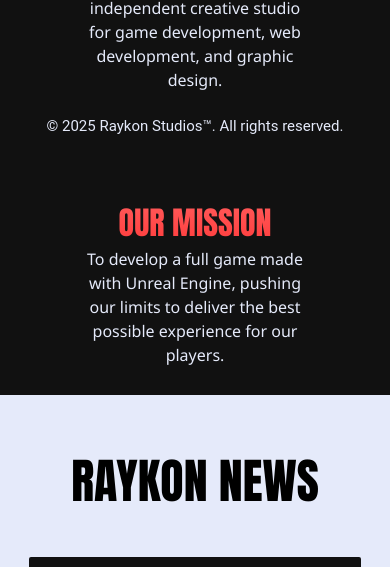
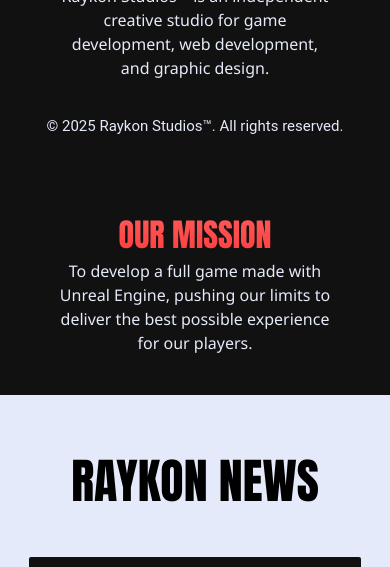
Before and after one commit to Tomraykon/Raykon-Studios, a plain HTML site: page index.html in a window 390 px wide. Shown: the part 699-1266 px from the top of the page. Drawn offline with nearby package versions, Linux system fonts and the light colour scheme.

Commit message:
Raykon Studios 0.2

```diff
--- a/styles/styles.css
+++ b/styles/styles.css
@@ -400,7 +400,8 @@ footer {
     }
 
     .left-text, .right-text {
-        width: 60%;
+        width: 70%;
+        max-width: 400px;
         margin-top: 25px;
         margin-bottom: 25px;
     }
```
